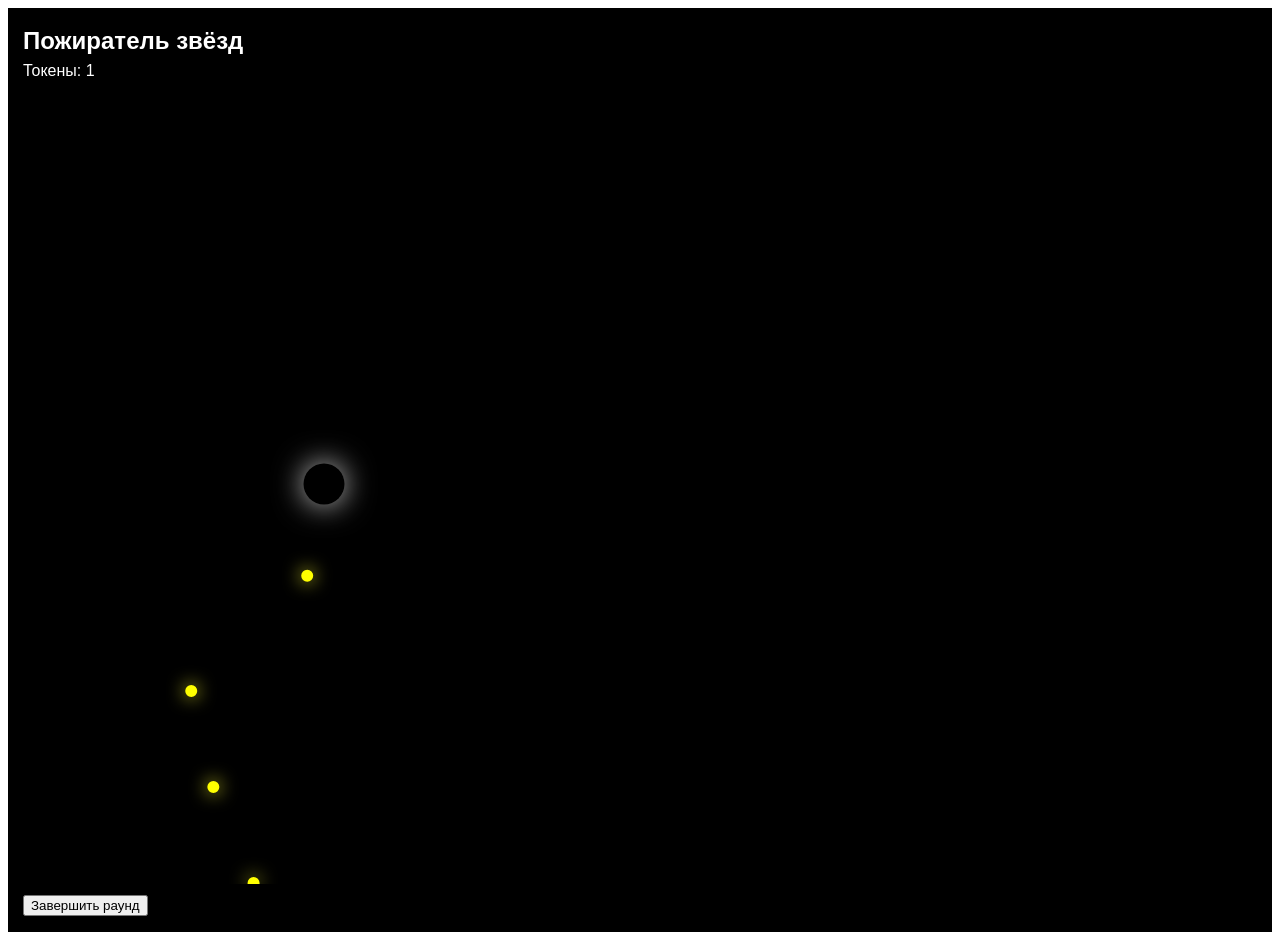
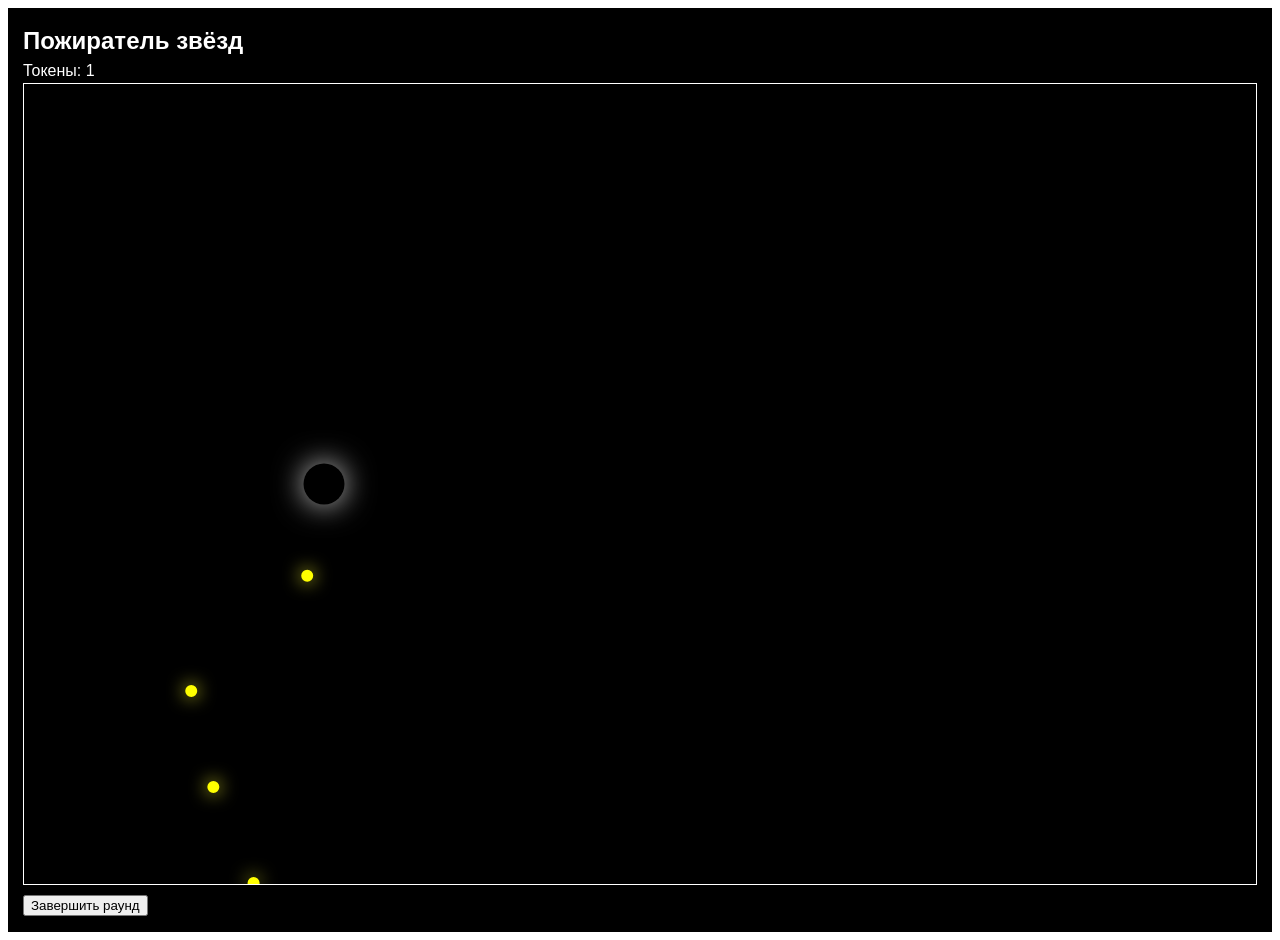
Before and after one commit to NikolayPutyata/react-test-rep, a React (Vite) app: page / in a window 1280 px wide. Built offline with nearby package versions, Linux system fonts and the light colour scheme.

Commit message:
Update TokenFarm.jsx

```diff
--- a/src/components/TokenFarm.jsx
+++ b/src/components/TokenFarm.jsx
@@ -7,7 +7,7 @@ const StarEater = () => {
     width: Math.min(window.innerWidth - 20, 600),
     height: Math.min((window.innerWidth - 20) * (4 / 3), 800),
   });
-  const blackHoleRef = useRef({ x: 150, y: 200, radius: 20 });
+  const blackHoleRef = useRef({ x: 300, y: 400, radius: 20 }); // Начальная позиция в центре
   const coinsRef = useRef([]);
   const stageRef = useRef(null);
   const layerRef = useRef(null);
@@ -90,7 +90,11 @@ const StarEater = () => {
   };
 
   const finishGame = () => {
-    window.Telegram.WebApp.sendData(JSON.stringify({ tokens }));
+    if (window.Telegram?.WebApp) {
+      window.Telegram.WebApp.sendData(JSON.stringify({ tokens }));
+    } else {
+      console.log('Tokens:', tokens); // Для тестирования без Telegram
+    }
     setTokens(0);
     blackHoleRef.current = { x: stageSize.width / 2, y: stageSize.height / 2, radius: 20 };
     coinsRef.current = [];
@@ -103,10 +107,10 @@ const StarEater = () => {
       <Stage
         width={stageSize.width}
         height={stageSize.height}
+        onMouseMove={handleMove}
         onTouchMove={handleMove}
-        onMouseMove={handleMove}
         ref={stageRef}
-        style={{ border: '1px solid transparent' }}
+        style={{ border: '1px solid white' }} // Для видимости области
       >
         <Layer ref={layerRef}>
           <Ring
```
